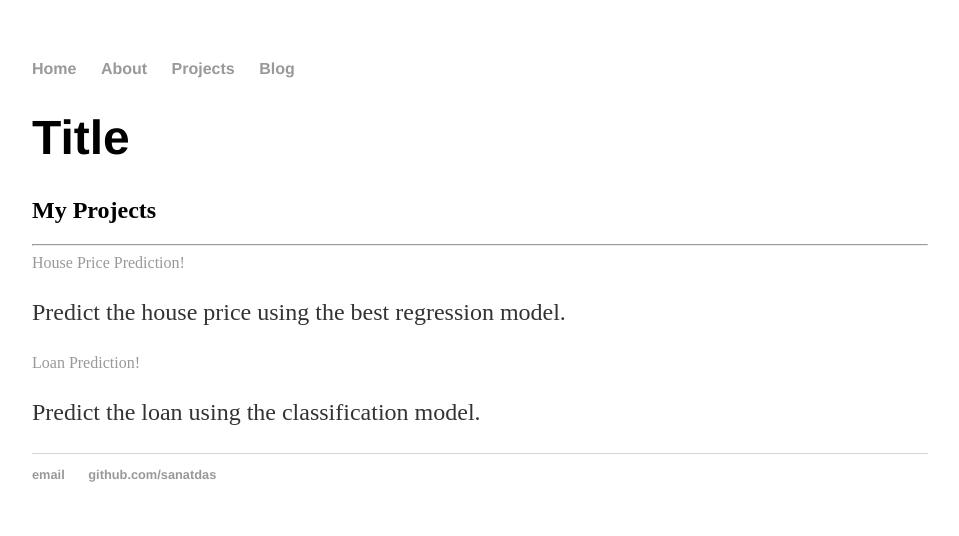
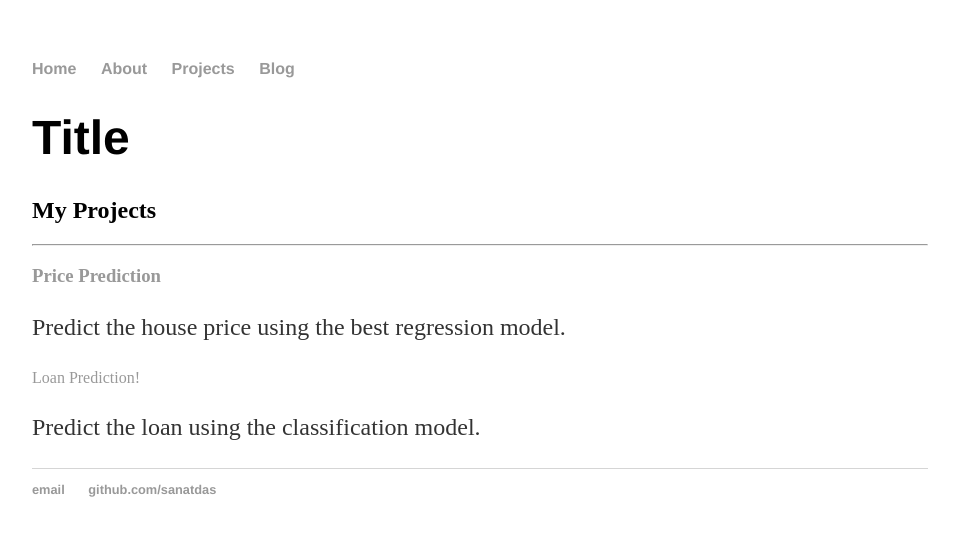
Before and after one commit to sanatdas/sanatdas1.github.io, a Jekyll site: the page built from projects/index.html, in a window 1280 px wide. Shown: the top 536 px of the page, without its empty margins (160-1119 px from the left). Built offline with Jekyll 4.4.1, drawn with Linux system fonts in a browser that asks for light colours; Markdown is read by kramdown in place of the engine named in the settings.

Commit message:
Update index.html

```diff
--- a/projects/index.html
+++ b/projects/index.html
@@ -12,11 +12,7 @@ title: Title
 		<div class="row">
 			<div class="col-lg-3 col-md-6 text-center">
 			<div class="service-box">
-    			 <a href="https://github.com/sanatdas/House-Price-Prediction">
-                                <div class="project-name">
-                                    House Price Prediction!
-                                </div>
-				  </a>
+				<h3><a href="https://github.com/sanatdas/House-Price-Prediction"> Price Prediction</a></h3>
 				</div>
                         <p>  Predict the house price using the best regression model. </p>
                 </div>
```
